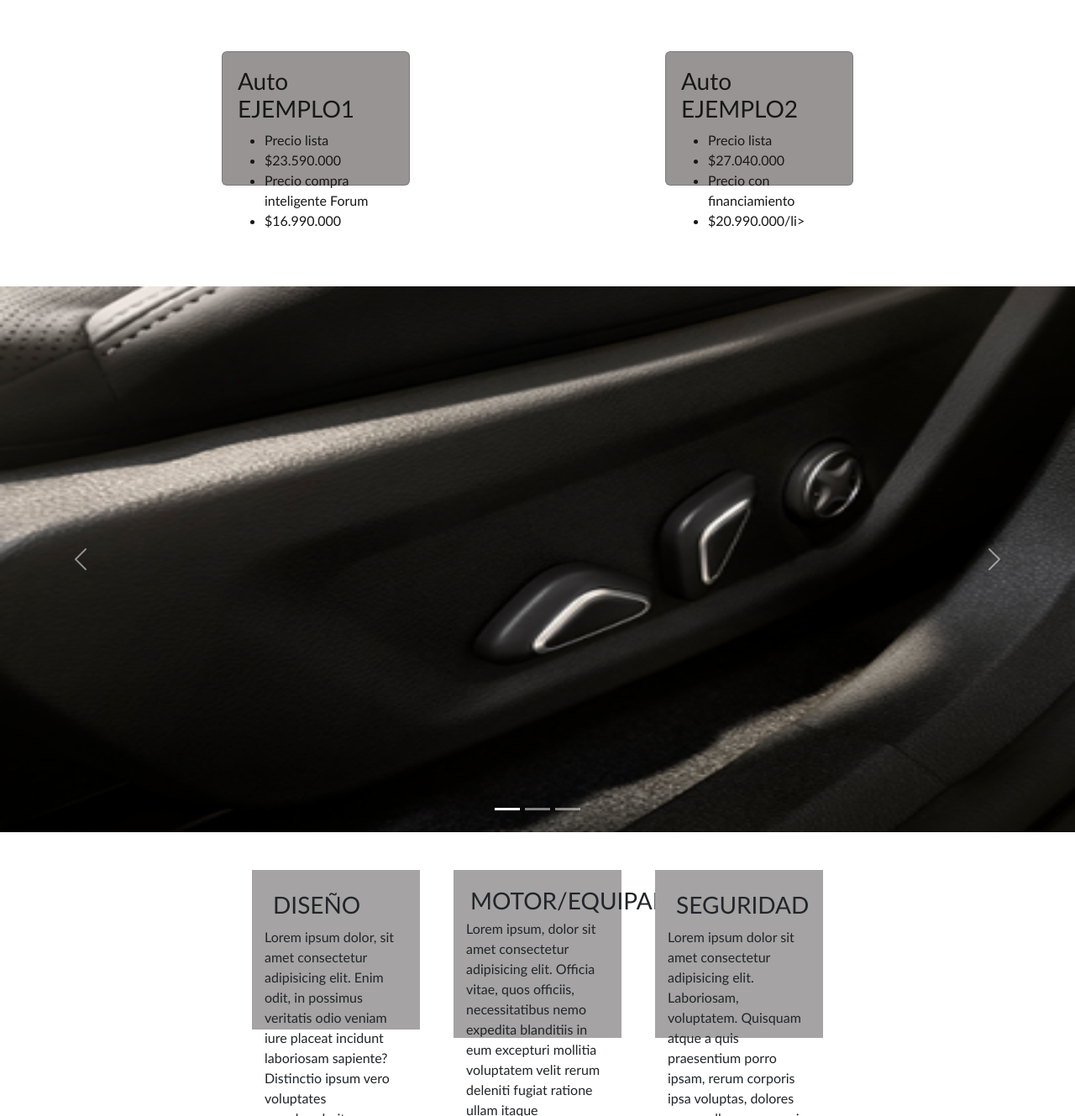
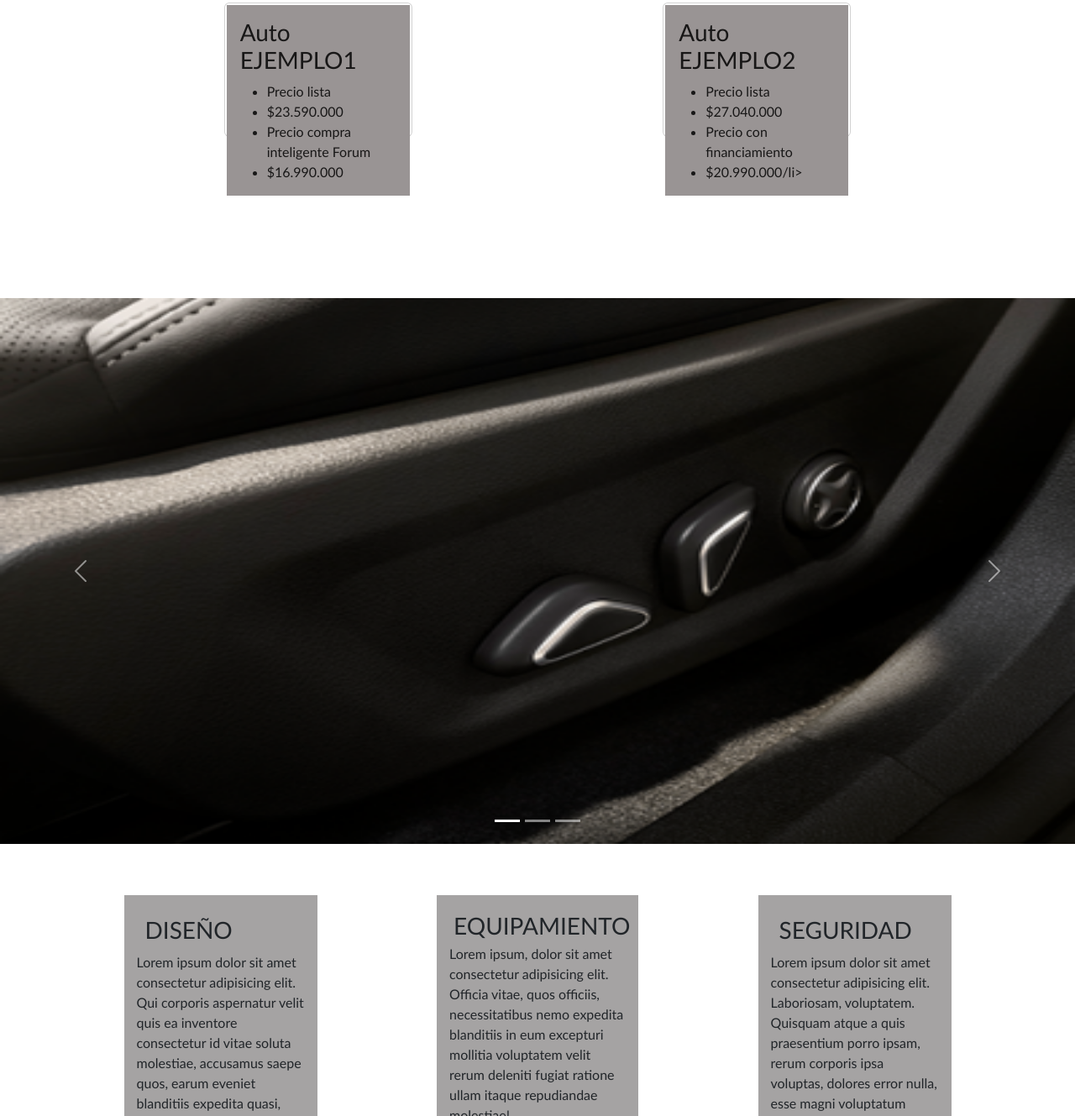
Before and after one commit to 0ct4vi0/NoUsar2, a plain HTML site: page index.html.html in a window 1280 px wide. Shown: the part 1471-2800 px from the top of the page at 84% size. Drawn offline with nearby package versions, Linux system fonts and the light colour scheme.

Commit message:
casi termino la pagina index, tengo que modificar las otras 4 pestañas

```diff
--- a/Css/style.css
+++ b/Css/style.css
@@ -65,8 +65,8 @@ main img{
 }
 
 h1{
-    display: block;
-    padding: 60px 0px 0px 560px ;
+    padding-top: 40px;
+    margin-bottom: 40px;
 
 }
 
@@ -141,57 +141,23 @@ h2.subtitulo1{
     font-size: 25px;
     text-align: center;
     color:rgb(61, 59, 59);
-    margin: 40px;
+    margin: 25px;
 }
+/* ------------------------------------------------------------------------- */
+/* Tarjetas */
 
-
-#Tarjeta .card{
-    background-color: rgb(153, 148, 148);
-    color: rgb(24, 23, 23);
-    margin: 40px;
-    margin-bottom: 120px;
-}
-
-#Tarjeta .card-body{
+.card{
+    margin: 2rem;
+    margin-bottom: 12rem;
 
 }
 
-
-/*
-.ejemplo1{
-    margin: 20px;
-    display: block;
-    width: 200px;
-    height: 170px;
-    padding: 15px;
-    background-color: rgb(165, 163, 163);
-}
-
-.ejemplo1 h3{
-            margin: 6px;
-}
-.ejemplo1 ul{
-    margin: 27px;
-}
-
-
-.ejemplo2 {
-    margin: 20px;
-    display: block;
-    width: 200px;
-    height: 170px;
-    padding: 15px;
-    background-color: rgb(165, 163, 163);
+ .card .card-body{
+    background-color: rgb(153, 148, 148);
+    color: rgb(24, 23, 23);
 
 }
 
-.ejemplo2 h3{
-    margin: 6px;
-}
-
-.ejemplo2 ul{
-    margin: 27px;
-} */
 
 .subtitulo2{
         margin: 20px;
@@ -204,30 +170,30 @@ h2.subtitulo1{
 /* galeria de imagenes */
 /* ---------------------------------------------------------------------------------------------------------------------------------------- */
 
+/* #carouselExampleIndicators {
+    width: 770px;
+    height: 1000px;
+    margin-left: 4rem;
 
-#carouselExample {
-    margin: 40px;
-    width: 1000px;
-    height: 10px;
+} */
 
-    /* height: 500px; */
-}
+
 
 
 /* ------------------------------------------------------------------------------ */
-
+/* especificasiones */
 
 .especificasiones{
-    justify-content: center;
+    justify-content: space-evenly;
     padding: 25px;
+    margin-top: 1rem;
     display: flex;
 }
 
 .especificasiones .diseño {
     margin: 20px;
-    /* display: block; */
-    width: 200px;
-    height: 190px;
+    width: 230px;
+    height: 290px;
     padding: 15px;
     background-color: rgb(165, 163, 163);
 }
@@ -238,22 +204,21 @@ h2.subtitulo1{
 
 .especificasiones .equpio{
     margin: 20px;
-    /* display: block; */
-    width: 200px;
-    height: 200px;
+    width: 240px;
+    height: 290px;
     padding: 15px;
     background-color: rgb(165, 163, 163);
 }
 
 .especificasiones .equpio h3 {
+    display: block;
     margin: 5px;
 }
 
 .especificasiones .seguridad {
     margin: 20px;
-    /* display: block; */
-    width: 200px;
-    height: 200px;
+    width: 230px;
+    height: 290px;
     padding: 15px;
     background-color: rgb(165, 163, 163);
 }
@@ -262,14 +227,12 @@ h2.subtitulo1{
     margin: 10px;
 }
 
-/* autos de expocision */
 
 .subtitulo3 {
-    font-size: 25px;
+    font-size: 30px;
     text-align: center;
     padding: 15px;
     color:rgb(61, 59, 59);
-    margin-bottom: 10px;
     margin-top: 40px;
 
 }
@@ -286,9 +249,8 @@ h2.subtitulo1{
         height: 200px;
         padding: 5px;
         margin: 5px;
-        margin-bottom: 45px;
-        margin-top: 30px;
-
+        margin-bottom: 4rem;
+        margin-top: 2rem;
 
 }
 
@@ -306,11 +268,10 @@ footer {
 
 footer ul {
     list-style-type: none;
-    margin: 5px;
 }
 
 footer ul li {
-    margin: 10px;
+    margin: 1rem;
 }
 
 
--- a/index.html.html
+++ b/index.html.html
@@ -58,7 +58,7 @@
 <main>
     <img src="Assets/img/auto_expocicion.jpg" alt="Modelo de muestra">
 
-    <h1  class="h4 ">BUSCA TU AUTO IDEAL </h1>
+    <h1  class="h4 d-flex justify-content-center">BUSCA TU AUTO IDEAL </h1>
 
     <!--seccion 1 -->
 <!-- -------------------------------------------------------------------------------------------------------------------------------------------- -->
@@ -87,7 +87,7 @@
 <!-- -------------------------------------------------------------------------------------------------------------------------------------------------- -->
 <h2 class="subtitulo1"> Modelos y Precios</h2>
 
-    <section id="Tarjeta" class="d-flex justify-content-evenly  ">
+    <section  class="d-flex justify-content-evenly  ">
 
 <!-- card1 -->
         <div class="card" style=" padding: 2px;  width: 14rem; height: 10rem;">
@@ -138,18 +138,6 @@
       <div class="carousel-item">
         <img src="Assets/img/img_muestra3.png" class="d-block w-100" alt="...">
       </div>
-      <!-- <div class="carousel-item">
-        <img src="Assets/img/img_muestra4.png" class="d-block w-100" alt="...">
-      </div>
-      <div class="carousel-item">
-        <img src="Assets/img/img_muestra5.png" class="d-block w-100" alt="...">
-      </div>
-      <div class="carousel-item">
-        <img src="Assets/img/img_muestra6.png" class="d-block w-100" alt="...">
-      </div>
-      <div class="carousel-item">
-        <img src="Assets/img/img_muestra7.png" class="d-block w-100" alt="...">
-      </div> -->
     </div>
     <button class="carousel-control-prev" type="button" data-bs-target="#carouselExampleIndicators" data-bs-slide="prev">
       <span class="carousel-control-prev-icon" aria-hidden="true"></span>
@@ -166,16 +154,16 @@
      <!--seccion 3 -->
 <!-- ------------------------------------------------------------------------------------------------------------------------------------------------------- -->
 
-<section id="especif">
+<section >
       <div class="especificasiones">
 
           <div class="diseño">
             <h3>DISEÑO</h3>
-            <p>Lorem ipsum dolor, sit amet consectetur adipisicing elit. Enim odit, in possimus veritatis odio veniam iure placeat incidunt laboriosam sapiente? Distinctio ipsum vero voluptates reprehenderit a nemo alias nisi obcaecati!</p>
+            <p>Lorem ipsum dolor sit amet consectetur adipisicing elit. Qui corporis aspernatur velit quis ea inventore consectetur id vitae soluta molestiae, accusamus saepe quos, earum eveniet blanditiis expedita quasi, quam ipsa?</p>
           </div>
 
           <div class="equpio">
-            <h3>MOTOR/EQUIPAMIENTO</h3>
+            <h3>EQUIPAMIENTO</h3>
             <p>Lorem ipsum, dolor sit amet consectetur adipisicing elit. Officia vitae, quos officiis, necessitatibus nemo expedita blanditiis in eum excepturi mollitia voluptatem velit rerum deleniti fugiat ratione ullam itaque repudiandae molestiae!</p>
           </div>
 
```
